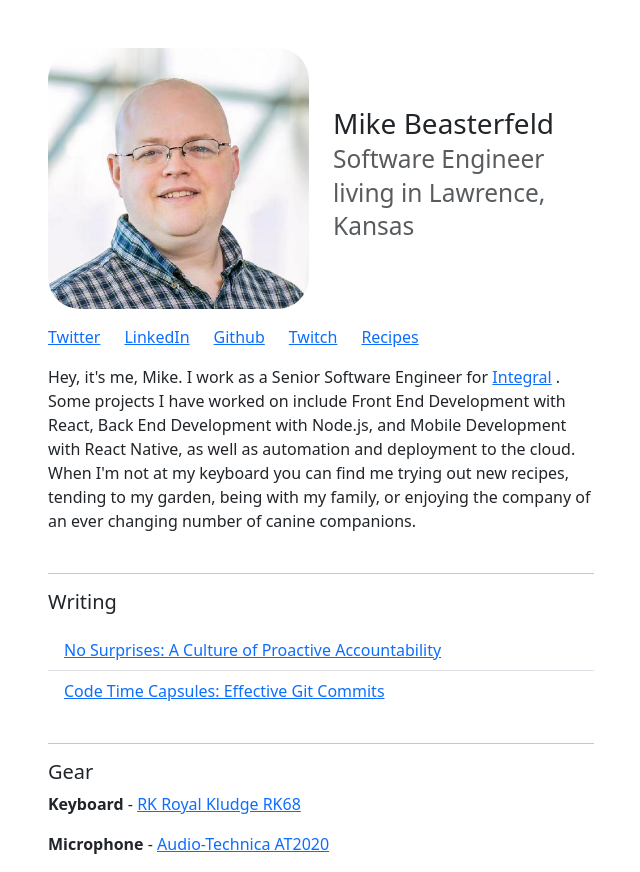
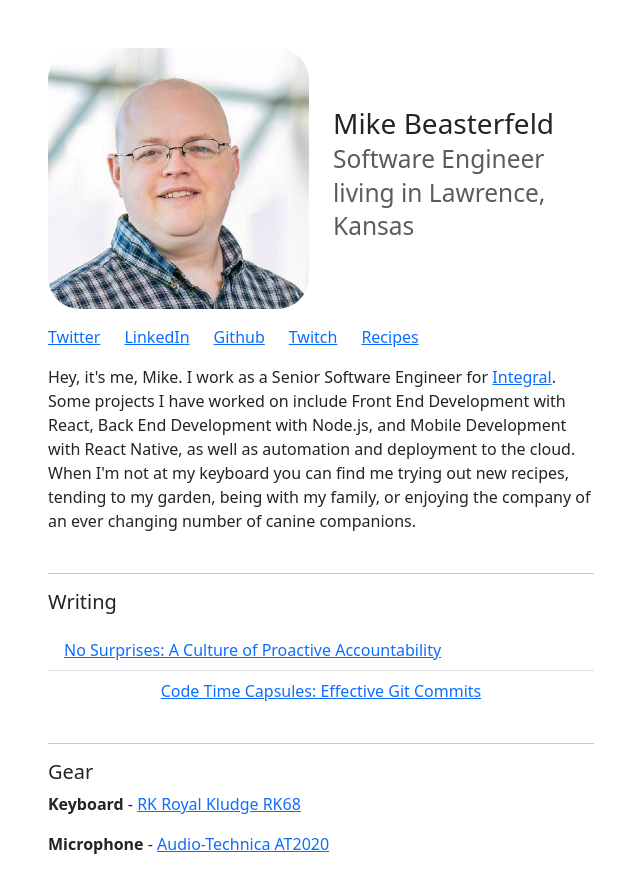
Before and after one commit to MikeBeasterfeld/mikebeasterfeld.github.io, a plain HTML site: page index.html in a window 1280 px wide. Shown: the whole page, without its empty margins (319-959 px from the left). Drawn offline with nearby package versions, Linux system fonts and the light colour scheme.

Commit message:
Small fixes

```diff
--- a/index.html
+++ b/index.html
@@ -54,12 +54,10 @@
                     </div>
                     <div class="row py-2">
                         <p class="text-start">
-                            Hey, it's me, Mike.  I work as a Senior Software Engineer for
-                            <a href="https://integral.io">Integral</a>
-                            .
+                            Hey, it's me, Mike.  I work as a Senior Software Engineer for <a href="https://integral.io">Integral</a>.
                             Some projects I have worked on include Front End Development with React, Back End Development with Node.js, and Mobile Development
-                            with React Native, as well as automation and deployment to the cloud. When I'm not at my keyboard you can find me trying out new recipes, tending to my garden, being with my family, or
-                            enjoying the company of an ever changing number of canine companions.
+                            with React Native, as well as automation and deployment to the cloud. When I'm not at my keyboard you can find me trying out new
+                            recipes, tending to my garden, being with my family, or enjoying the company of an ever changing number of canine companions.
                         </p>
                     </div>
                     <hr>
@@ -71,7 +69,7 @@
                                     <li class="list-group-item text-start">
                                         <a href="https://integral.io/insights/blog/proactive-accountability-culture/">No Surprises: A Culture of Proactive Accountability</a>
                                     </li>
-                                    <li class="list-group-item text-start">
+                                    <li class="list-group-item">
                                         <a href="https://integral.io/insights/blog/code-time-capsules-git-commits/">Code Time Capsules: Effective Git Commits</a>
                                     </li>
                                 </ul>
```
